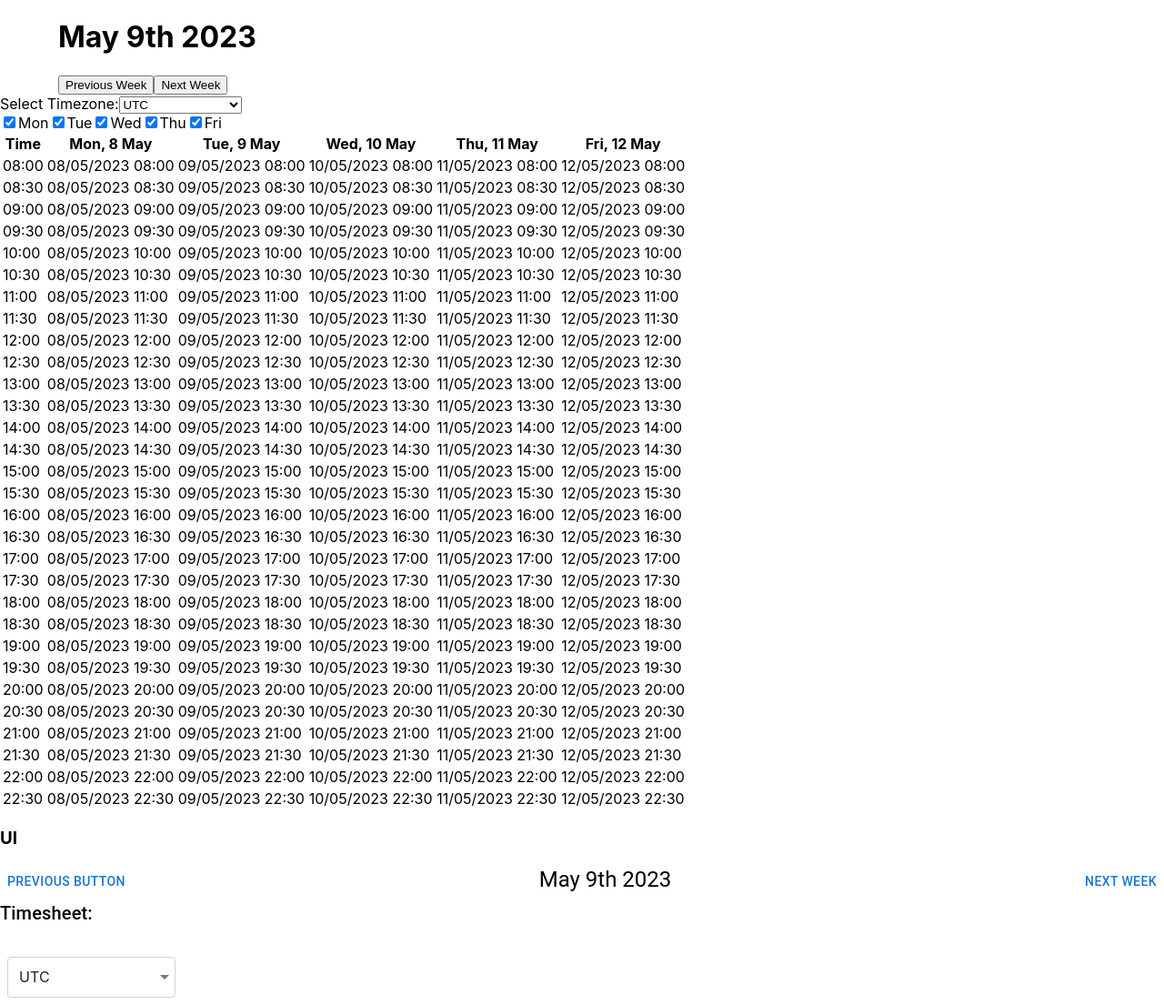
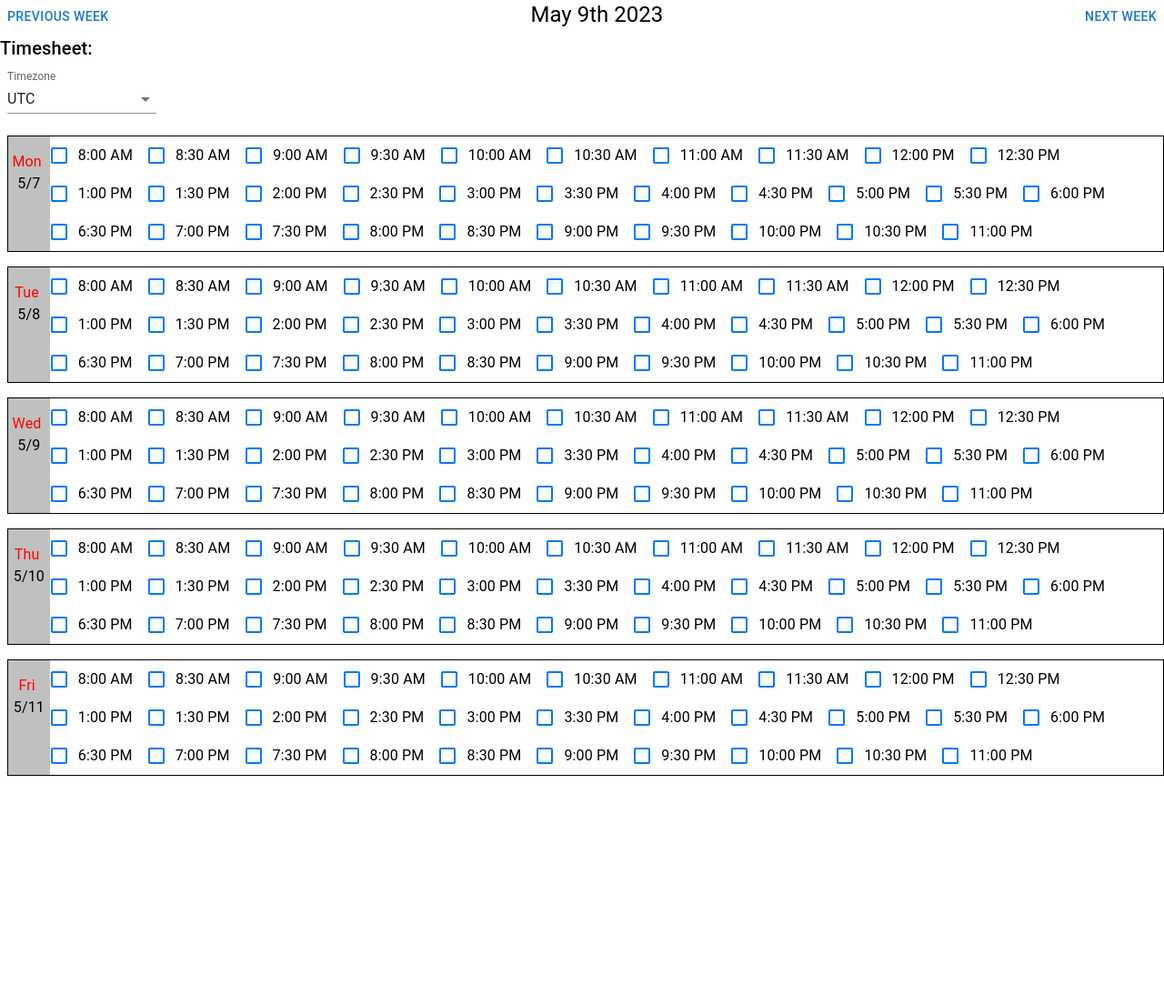
Before and after one commit to s4sahildudani/date_Task, a React (Create React App) app in the folder my-app/: page / in a window 1280 px wide. Shown: the whole page at 91% size. After the commit the page ends 853 px from the top, so only its background shows below. Built offline with nearby package versions, Linux system fonts and the light colour scheme.

Commit message:
updated code of task

```diff
--- a/my-app/src/pages/DateTask.js
+++ b/my-app/src/pages/DateTask.js
@@ -1,160 +1,55 @@
-import React, { useState, useEffect } from "react";
+import React, { useState } from "react";
 import moment from "moment-timezone";
 import {
-  Grid,
   Button,
   Typography,
   Box,
   FormControl,
   InputLabel,
   NativeSelect,
-  styled,
-  InputBase,
+  Checkbox,
+  FormControlLabel,
 } from "@mui/material";
-const BootstrapInput = styled(InputBase)(({ theme }) => ({
-  "label + &": {
-    marginTop: theme.spacing(3),
-  },
-  "& .MuiInputBase-input": {
-    borderRadius: 4,
-    position: "relative",
-    backgroundColor: theme.palette.background.paper,
-    border: "1px solid #ced4da",
-    fontSize: 16,
-    padding: "10px 26px 10px 12px",
-    transition: theme.transitions.create(["border-color", "box-shadow"]),
-    // Use the system font instead of the default Roboto font.
-    fontFamily: [
-      "-apple-system",
-      "BlinkMacSystemFont",
-      '"Segoe UI"',
-      "Roboto",
-      '"Helvetica Neue"',
-      "Arial",
-      "sans-serif",
-      '"Apple Color Emoji"',
-      '"Segoe UI Emoji"',
-      '"Segoe UI Symbol"',
-    ].join(","),
-    "&:focus": {
-      borderRadius: 4,
-      borderColor: "#80bdff",
-      boxShadow: "0 0 0 0.2rem rgba(0,123,255,.25)",
-    },
-  },
-}));
+
 function DateTask() {
-  const [date, setDate] = useState(moment().utcOffset(0));
+  const [date, setDate] = useState(moment());
   const [timezone, setTimezone] = useState("UTC");
-  const [workingDays, setWorkingDays] = useState({
-    Mon: true,
-    Tue: true,
-    Wed: true,
-    Thu: true,
-    Fri: true,
-  });
-  const [age, setAge] = React.useState("");
-  const handleChange = (event) => {
-    setAge(event.target.value);
+
+  const handleTimezoneChange = (event) => {
+    setTimezone(event.target.value);
   };
-  function loadPreviousWeek() {
-    const previousWeekDate = date.clone().subtract(1, "week");
-    setDate(previousWeekDate);
+
+  const loadPreviousWeek = () => {
+    setDate(date.clone().subtract(7, "days"));
+  };
+
+  const loadNextWeek = () => {
+    setDate(date.clone().add(7, "days"));
+  };
+
+  const daysOfWeek = ["Mon", "Tue", "Wed", "Thu", "Fri"];
+  const startTime = moment().startOf("day").add(8, "hours");
+  const endTime = moment().startOf("day").add(23, "hours");
+
+  const times = [];
+
+  let current = startTime.clone();
+  while (current <= endTime) {
+    times.push(current.format("h:mm A"));
+    current.add(30, "minutes");
   }
 
-  function loadNextWeek() {
-    const nextWeekDate = date.clone().add(1, "week");
-    setDate(nextWeekDate);
-  }
+  const convertToTimezone = (time) => {
+    return moment(time, "h:mm A").tz(timezone).format("h:mm A");
+  };
 
-  function handleTimezoneChange(event) {
-    const newTimezone = event.target.value;
-    setTimezone(newTimezone);
-  }
-
-  function handleWorkingDayChange(event) {
-    const day = event.target.name;
-    const checked = event.target.checked;
-    setWorkingDays((prevDays) => ({
-      ...prevDays,
-      [day]: checked,
-    }));
-  }
-
-  useEffect(() => {
-    const timezoneDate = date.tz(timezone);
-    setDate(timezoneDate);
-  }, [date, timezone]);
-
-  const weekDays = ["Mon", "Tue", "Wed", "Thu", "Fri"];
-  const timeSlots = [];
-  let time = moment("08:00", "HH:mm");
-  while (time.isBefore(moment("23:00", "HH:mm"))) {
-    timeSlots.push(time.format("HH:mm"));
-    time.add(30, "minutes");
-  }
   return (
     <div>
-      <div style={{ marginLeft: "5%" }}>
-        <h1>{date.clone().tz(timezone).format(" MMMM Do YYYY")}</h1>
-
-        <button onClick={loadPreviousWeek}>Previous Week</button>
-        <button onClick={loadNextWeek}>Next Week</button>
-      </div>
-      <div>
-        <label htmlFor="timezone">Select Timezone:</label>
-        <select id="timezone" value={timezone} onChange={handleTimezoneChange}>
-          <option value="UTC">UTC</option>
-          <option value="America/New_York">America/New_York</option>
-        </select>
-      </div>
-      <div>
-        {weekDays.map((day) => (
-          <label key={day}>
-            <input
-              type="checkbox"
-              name={day}
-              checked={workingDays[day]}
-              onChange={handleWorkingDayChange}
-            />
-            {day}
-          </label>
-        ))}
-      </div>
-      <table>
-        <thead>
-          <tr>
-            <th>Time</th>
-            {weekDays
-              .filter((day) => workingDays[day])
-              .map((day) => (
-                <th key={day}>{date.clone().day(day).format("ddd, D MMM")}</th>
-              ))}
-          </tr>
-        </thead>
-        <tbody>
-          {timeSlots.map((time) => (
-            <tr key={time}>
-              <td>{time}</td>
-              {weekDays
-                .filter((day) => workingDays[day])
-                .map((day) => (
-                  <td key={day}>
-                    {date.clone().day(day).format("DD/MM/YYYY")} {time}
-                  </td>
-                ))}
-            </tr>
-          ))}
-        </tbody>
-      </table>
-
-      <h3>UI</h3>
-
-      <Grid>
+      <>
         <Box sx={{ display: "flex", justifyContent: "space-between" }}>
-          <Button onClick={loadPreviousWeek}>Previous Button</Button>
+          <Button onClick={loadPreviousWeek}>Previous Week</Button>
           <Typography variant="h5">
-            {date.clone().tz(timezone).format(" MMMM Do YYYY")}
+            {date.clone().tz(timezone).format("MMMM Do YYYY")}
           </Typography>
           <Button onClick={loadNextWeek}>Next Week</Button>
         </Box>
@@ -167,19 +62,46 @@ function DateTask() {
             value={timezone}
             onChange={handleTimezoneChange}
           >
-            <InputLabel htmlFor="demo-customized-select-native">Age</InputLabel>
+            <InputLabel htmlFor="timezone-select">Timezone</InputLabel>
             <NativeSelect
-              id="demo-customized-select-native"
-              value={age}
-              onChange={handleChange}
-              input={<BootstrapInput />}
+              id="timezone-select"
+              value={timezone}
+              inputProps={{ "aria-label": "Timezone" }}
             >
               <option value="UTC">UTC</option>
               <option value="America/New_York">America/New_York</option>
             </NativeSelect>
           </FormControl>
         </Box>
-      </Grid>
+        {daysOfWeek.map((day, index) => {
+          const dayDate = date.clone().startOf("week").add(index, "days");
+          return (
+            <Box
+              key={day}
+              sx={{ display: "flex", border: "1px solid black", mt: 2 ,ml:1 }}
+            >
+              <Box sx={{ background: "silver", width: "10%" ,textAlign:"center" ,fontSize:"20px" }}>
+                <Typography sx={{ color: "red", width: "90%" ,mt:2 }}>
+                  {day}
+                </Typography>
+                <Typography>{dayDate.format("M/D")}</Typography>
+              </Box>
+              <Box>
+                {times.map((time) => {
+                  const convertedTime = convertToTimezone(time);
+                  return (
+                    <FormControlLabel
+                      key={time}
+                      control={<Checkbox sx={{ color: "rgb(0, 121, 244);" }} />}
+                      label={convertedTime}
+                    />
+                  );
+                })}
+              </Box>
+            </Box>
+          );
+        })}
+      </>
     </div>
   );
 }
```
